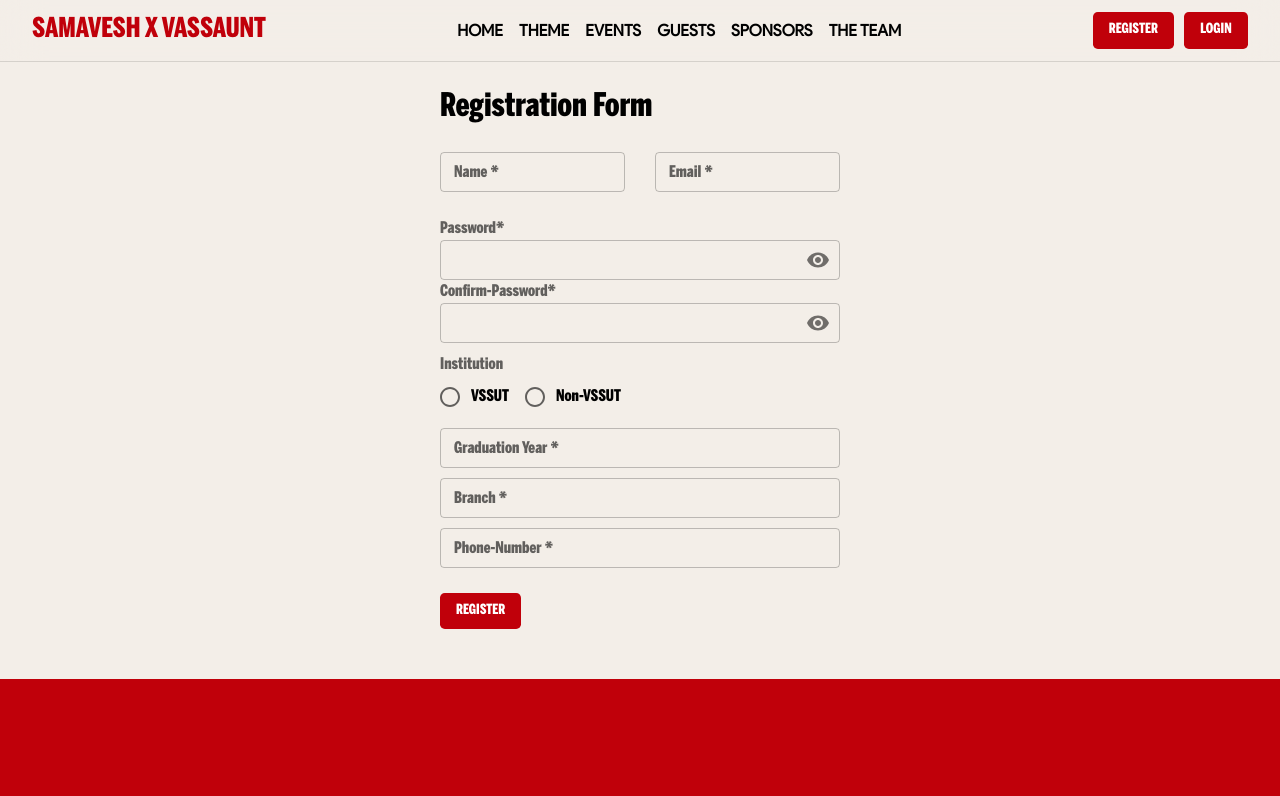
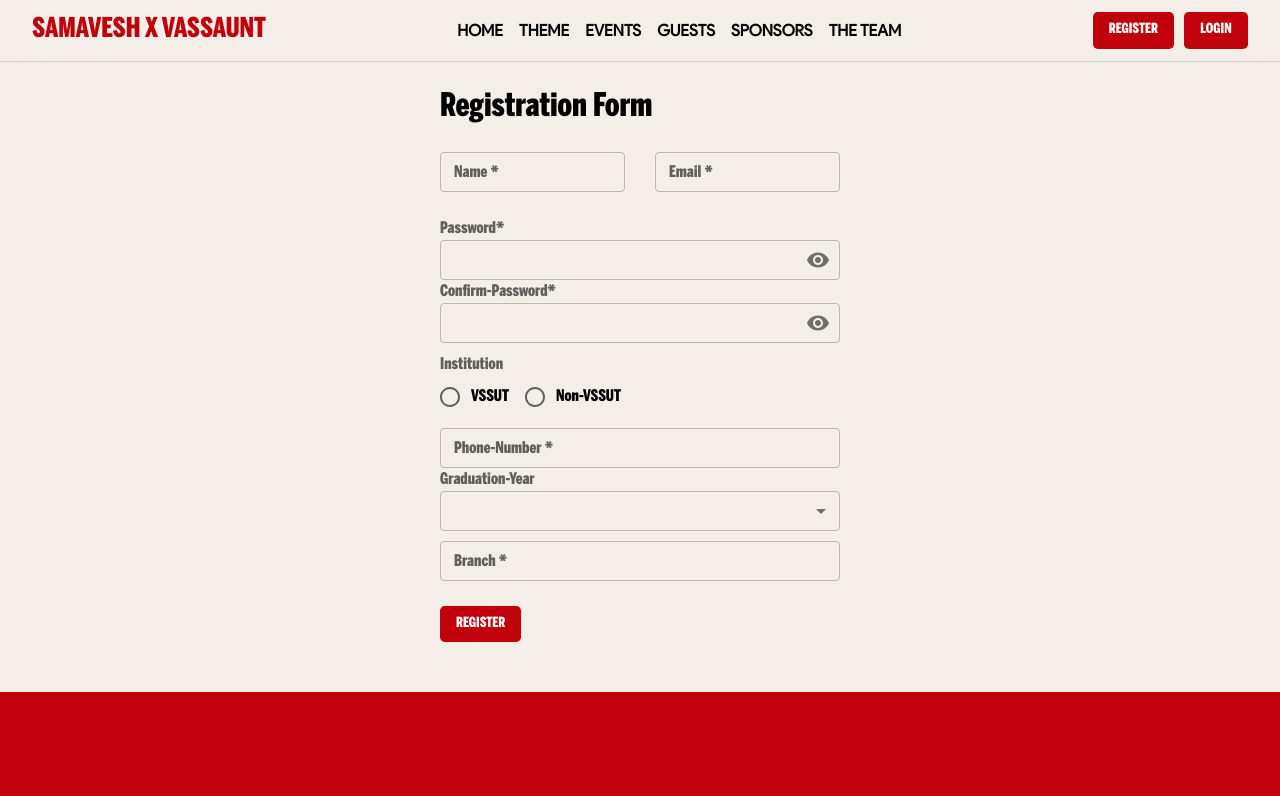
Before and after one commit to EnigmaVSSUT/samavesh-x-vassaunt, a Next.js app: page /registration in a window 1280 px wide. Shown: the top 796 px of the page. Built offline with nearby package versions, Linux system fonts and the light colour scheme; a small style sheet from the web is missing.

Commit message:
Form validation added and Registration page updated

```diff
--- a/package.json
+++ b/package.json
@@ -18,6 +18,7 @@
     "@react-three/fiber": "^8.11.0",
     "eslint": "8.33.0",
     "eslint-config-next": "13.1.6",
+    "form": "^0.2.4",
     "framer-motion": "^9.0.2",
     "framer-motion-3d": "^9.0.2",
     "material-react-toastify": "^2.0.1",
@@ -30,9 +31,11 @@
     "react-countdown": "^2.3.5",
     "react-dom": "18.2.0",
     "react-fast-marquee": "^1.3.5",
+    "react-hook-form": "^7.43.1",
     "react-hydration-provider": "^1.0.2",
     "react-router-dom": "^6.8.1",
     "react-toastify": "^9.1.1",
+    "react-validate": "^0.2.1",
     "three": "^0.149.0",
     "zustand": "^4.3.2"
   },
--- a/pages/registration.jsx
+++ b/pages/registration.jsx
@@ -4,6 +4,7 @@ import { MuiOtpInput } from "mui-one-time-password-input";
 import { Box, Modal } from "@mui/material";
 import { ToastContainer, toast } from "react-toastify";
 import "material-react-toastify/dist/ReactToastify.css";
+
 import {
   Input,
   InputAdornment,
@@ -12,6 +13,7 @@ import {
   IconButton,
 } from "@mui/material";
 import { Visibility, VisibilityOff } from "@mui/icons-material";
+import { Select, MenuItem } from "@mui/material";
 import React from "react";
 import {
   Radio,
@@ -24,6 +26,7 @@ import {
 } from "@mui/material";
 
 import { useState, useEffect } from "react";
+import { useForm } from "react-hook-form";
 
 const Form = () => {
   const [values, setValues] = React.useState({
@@ -33,7 +36,7 @@ const Form = () => {
     weightRange: "",
     showPassword: false,
   });
-
+  //password visibility
   const handleClickShowPassword = () => {
     setValues({
       ...values,
@@ -51,6 +54,14 @@ const Form = () => {
   const [college, setCollege] = useState(false);
   const [otpReceived, setOtpReceived] = useState();
   const [open, setOpen] = useState();
+  //form validation
+  const {
+    register,
+    formState: { errors },
+  } = useForm();
+  const regexExp =
+    /^[a-zA-Z0-9.!#$%&'*+/=?^_`{|}~-]+@[a-zA-Z0-9](?:[a-zA-Z0-9-]{0,61}[a-zA-Z0-9])?(?:\.[a-zA-Z0-9](?:[a-zA-Z0-9-]{0,61}[a-zA-Z0-9])?)*$/gi;
+
   const handleOpen = () => {
     console.log(name, pwd, regnum, branch, year, colgname);
     if (
@@ -63,7 +74,16 @@ const Form = () => {
       !year ||
       !phnnum
     ) {
-      return toast.warning("All field must be filled");
+      return toast.error("All field must be filled");
+    }
+    if (phnnum.length < 10) {
+      return toast.error("Enter valid Phone number");
+    }
+    if (pwd != cpwd) {
+      return toast.error("Password and Confirm Password not matching");
+    }
+    if (!regexExp.test(email)) {
+      return toast.error("Enter valid Email");
     } else {
       const otp = sendOTP();
       if (otp) {
@@ -158,6 +178,7 @@ const Form = () => {
           }
           label="Password"
         />
+
         <InputLabel htmlFor="outlined-adornment-password">
           Confirm-Password*
         </InputLabel>
@@ -221,6 +242,7 @@ const Form = () => {
             />
           </RadioGroup>
         </FormControl>
+        <Stack direction="row" gap="5px">
           <TextField
             required
             id="regno"
@@ -239,12 +261,27 @@ const Form = () => {
           />
           <TextField
             required
+            id="phnnum"
+            size="small"
+            label="Phone-Number"
+            variant="outlined"
+            value={phnnum}
+            fullWidth="false"
+            sx={{
+              marginTop: "10px",
+            }}
+            onChange={(e) => {
+              setPhnnum(e.target.value);
+            }}
+          />
+          <TextField
+            required
             id="institution-name"
             label="Institution Name"
             value={colgname}
             size="small"
             variant="outlined"
-          fullWidth="true"
+            fullWidth="false"
             sx={{
               marginTop: "10px",
               display: college ? "block" : "none",
@@ -253,20 +290,28 @@ const Form = () => {
               setColgname(e.target.value);
             }}
           />
-        <TextField
-          required
-          id="year"
+        </Stack>
+
+        <InputLabel id="demo-simple-select-label">Graduation-Year</InputLabel>
+        <Select
+          labelId="demo-simple-select-label"
+          id="demo-simple-select"
           value={year}
           size="small"
-          label="Graduation Year"
-          variant="outlined"
-          sx={{
-            marginTop: "10px",
-          }}
+          label="Graduation-Year"
           onChange={(e) => {
             setYear(e.target.value);
           }}
-        />
+          fullWidth="false"
+        >
+          <MenuItem value={2023}>2023</MenuItem>
+          <MenuItem value={2024}>2024</MenuItem>
+          <MenuItem value={2025}>2025</MenuItem>
+          <MenuItem value={2026}>2026</MenuItem>
+          <MenuItem value={2027}>2027</MenuItem>
+          <MenuItem value={2028}>Other</MenuItem>
+        </Select>
+
         <TextField
           required
           id="branch"
@@ -279,20 +324,6 @@ const Form = () => {
           }}
           onChange={(e) => {
             setBranch(e.target.value);
-          }}
-        />
-        <TextField
-          required
-          id="phnnum"
-          size="small"
-          label="Phone-Number"
-          variant="outlined"
-          value={phnnum}
-          sx={{
-            marginTop: "10px",
-          }}
-          onChange={(e) => {
-            setPhnnum(e.target.value);
           }}
         />
       </Stack>
```
Also changed, not shown: 1 other file (tests, documents, lock files or other folders). Lines whose indentation alone changed are shown as unchanged.
